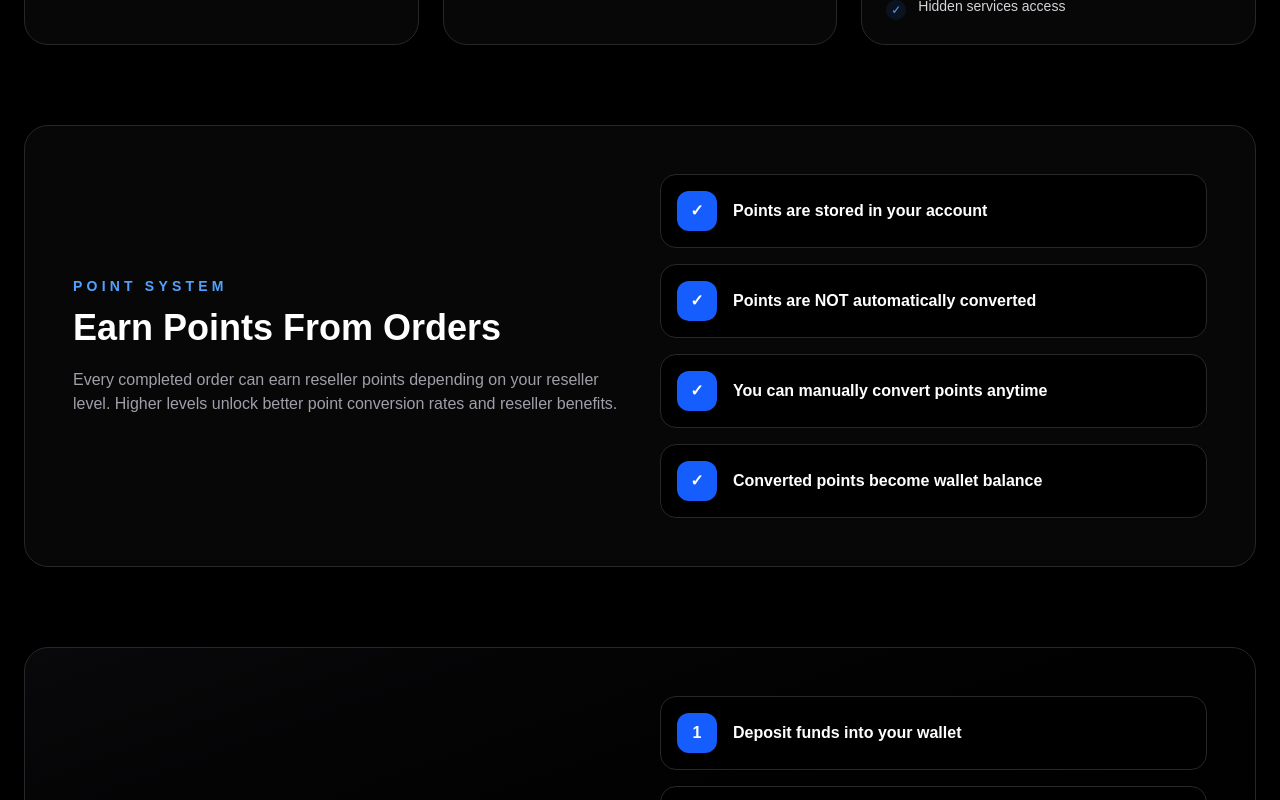
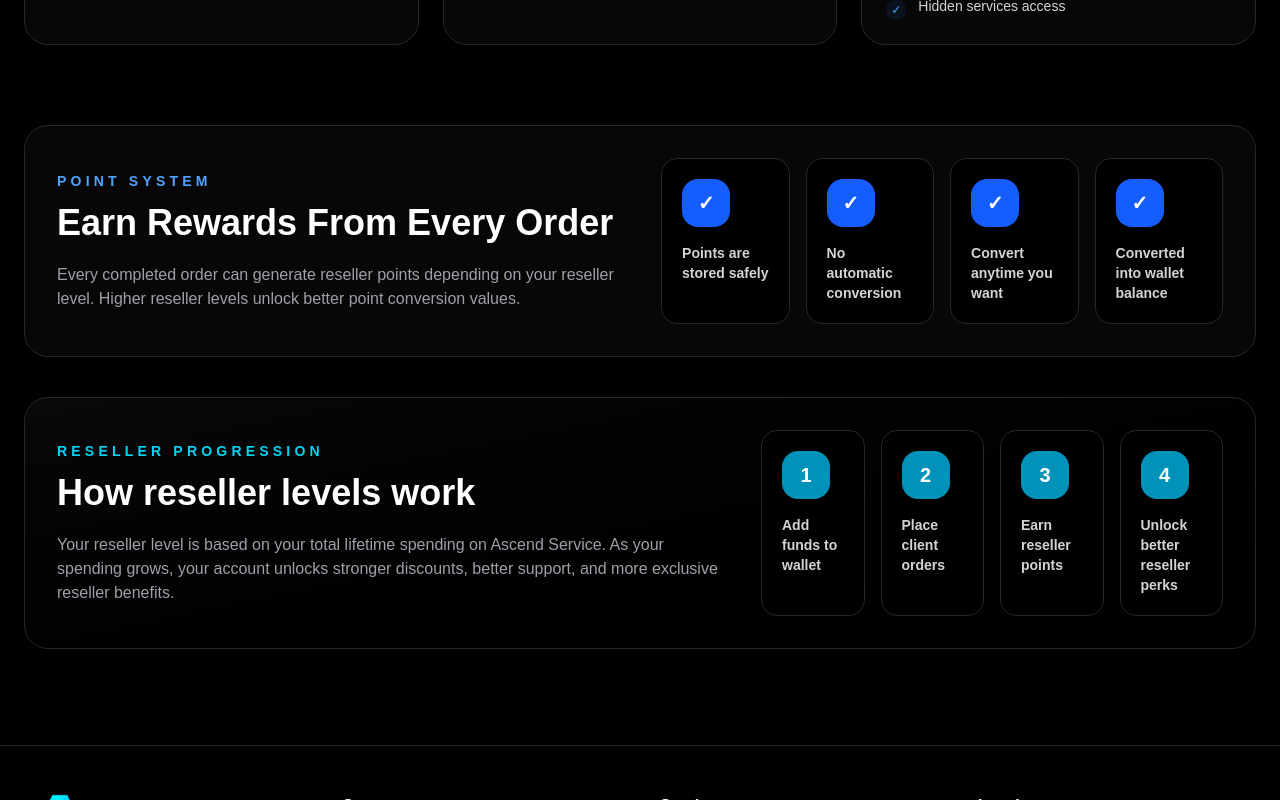
Before and after one commit to Kutcharaaa/SMM-Website1, a Next.js app: page /reseller in a window 1280 px wide. Shown: the part 1460-2260 px from the top of the page. Built offline with nearby package versions, Linux system fonts and the light colour scheme; no server answers.

Commit message:
Reseller Page Added6

```diff
--- a/app/reseller/page.tsx
+++ b/app/reseller/page.tsx
@@ -196,40 +196,40 @@ export default function ResellerPage() {
             ))}
           </div>
 
-          <div className="mt-20 rounded-3xl border border-zinc-800 bg-zinc-950/80 p-8 md:p-12">
-            <div className="grid gap-10 lg:grid-cols-2 lg:items-center">
-              <div>
+          <div className="mt-20 rounded-3xl border border-zinc-800 bg-zinc-950/80 p-8">
+            <div className="flex flex-col gap-8 xl:flex-row xl:items-center xl:justify-between">
+              <div className="max-w-2xl">
                 <p className="mb-3 text-sm font-semibold uppercase tracking-[0.3em] text-blue-400">
                   Point System
                 </p>
 
                 <h2 className="text-4xl font-black">
-                  Earn Points From Orders
+                  Earn Rewards From Every Order
                 </h2>
 
                 <p className="mt-5 text-zinc-400">
-                  Every completed order can earn reseller points depending on
-                  your reseller level. Higher levels unlock better point
-                  conversion rates and reseller benefits.
+                  Every completed order can generate reseller points depending
+                  on your reseller level. Higher reseller levels unlock better
+                  point conversion values.
                 </p>
               </div>
 
-              <div className="space-y-4">
+              <div className="grid gap-4 sm:grid-cols-2 xl:grid-cols-4">
                 {[
-                  "Points are stored in your account",
-                  "Points are NOT automatically converted",
-                  "You can manually convert points anytime",
-                  "Converted points become wallet balance",
+                  "Points are stored safely",
+                  "No automatic conversion",
+                  "Convert anytime you want",
+                  "Converted into wallet balance",
                 ].map((item) => (
                   <div
                     key={item}
-                    className="flex items-center gap-4 rounded-2xl border border-zinc-800 bg-black p-4"
+                    className="rounded-2xl border border-zinc-800 bg-black p-5"
                   >
-                    <div className="flex h-10 w-10 items-center justify-center rounded-xl bg-blue-600 font-black">
+                    <div className="mb-4 flex h-12 w-12 items-center justify-center rounded-2xl bg-blue-600 text-xl font-black">
                       ✓
                     </div>
 
-                    <p className="font-semibold">
+                    <p className="text-sm font-semibold text-zinc-300">
                       {item}
                     </p>
                   </div>
@@ -238,36 +238,41 @@ export default function ResellerPage() {
             </div>
           </div>
 
-          <div className="mt-20 rounded-3xl border border-zinc-800 bg-gradient-to-br from-zinc-950 to-black p-8 md:p-12">
-            <div className="grid gap-10 lg:grid-cols-2 lg:items-center">
-              <div>
+          <div className="mt-10 rounded-3xl border border-zinc-800 bg-gradient-to-br from-zinc-950 to-black p-8">
+            <div className="flex flex-col gap-8 xl:flex-row xl:items-center xl:justify-between">
+              <div className="max-w-2xl">
+                <p className="mb-3 text-sm font-semibold uppercase tracking-[0.3em] text-cyan-400">
+                  Reseller Progression
+                </p>
+
                 <h2 className="text-4xl font-black">
                   How reseller levels work
                 </h2>
 
-                <p className="mt-4 text-zinc-400">
-                  Your reseller level is based on your lifetime spending on
-                  Ascend Service. Higher spending unlocks stronger reseller
-                  perks and better conversion rewards.
+                <p className="mt-5 text-zinc-400">
+                  Your reseller level is based on your total lifetime spending
+                  on Ascend Service. As your spending grows, your account
+                  unlocks stronger discounts, better support, and more exclusive
+                  reseller benefits.
                 </p>
               </div>
 
-              <div className="grid gap-4">
+              <div className="grid gap-4 sm:grid-cols-2 xl:grid-cols-4">
                 {[
-                  "Deposit funds into your wallet",
-                  "Place orders for your clients",
-                  "Earn reseller points from completed orders",
-                  "Unlock higher reseller benefits",
+                  "Add funds to wallet",
+                  "Place client orders",
+                  "Earn reseller points",
+                  "Unlock better reseller perks",
                 ].map((step, index) => (
                   <div
                     key={step}
-                    className="flex items-center gap-4 rounded-2xl border border-zinc-800 bg-black p-4"
+                    className="rounded-2xl border border-zinc-800 bg-black p-5"
                   >
-                    <div className="flex h-10 w-10 items-center justify-center rounded-xl bg-blue-600 font-black">
+                    <div className="mb-4 flex h-12 w-12 items-center justify-center rounded-2xl bg-cyan-600 text-xl font-black">
                       {index + 1}
                     </div>
 
-                    <p className="font-semibold">
+                    <p className="text-sm font-semibold text-zinc-300">
                       {step}
                     </p>
                   </div>
```
